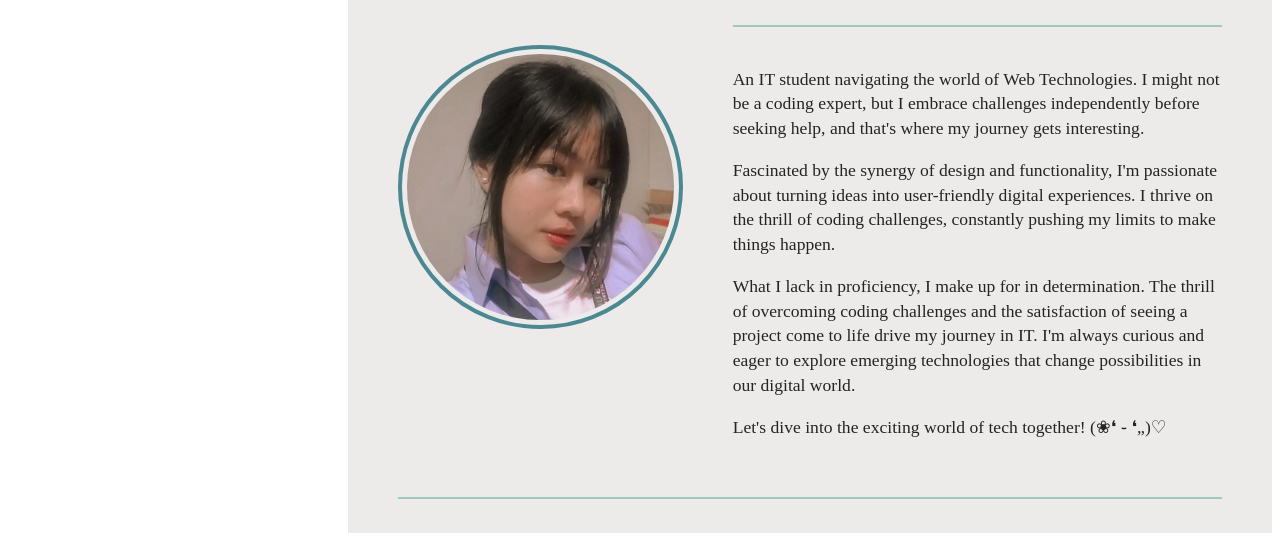
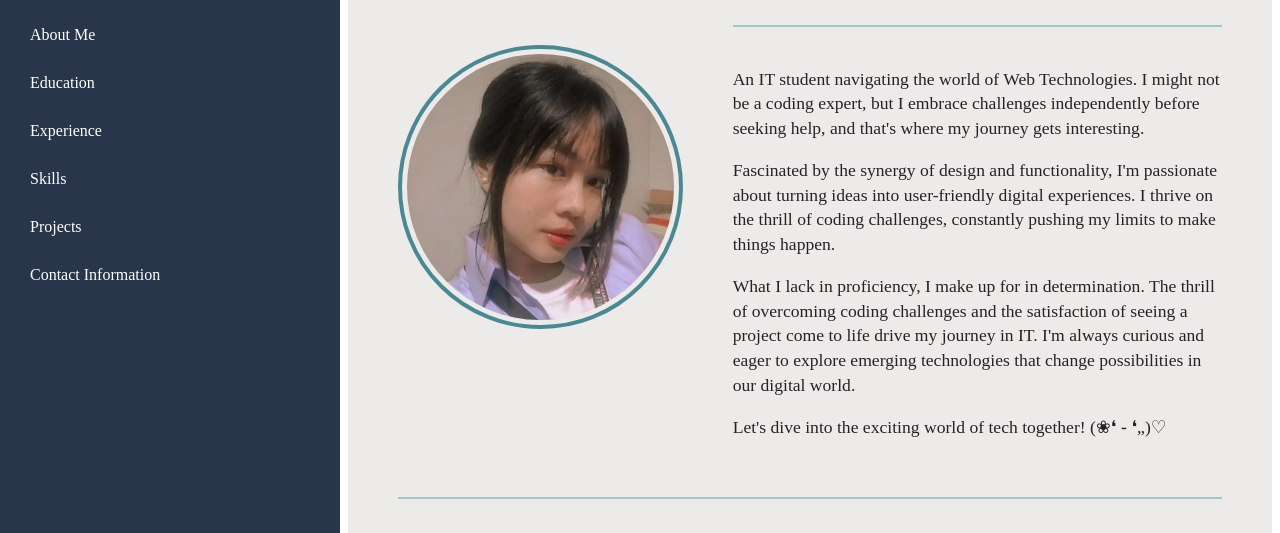
Before and after one commit to GEstima/CIT18, a plain HTML site: page index.html in a window 1280 px wide. Shown: the part 137-670 px from the top of the page. Drawn offline with Linux system fonts and the light colour scheme.

Commit message:
update nav bar

```diff
--- a/style.css
+++ b/style.css
@@ -9,7 +9,7 @@ body {
     left: 0;
     width: 300px;
     height: 100vh;
-    background-color: #;
+    background-color: #29354B;
     color: #fff;
     padding: 20px;
 
```
